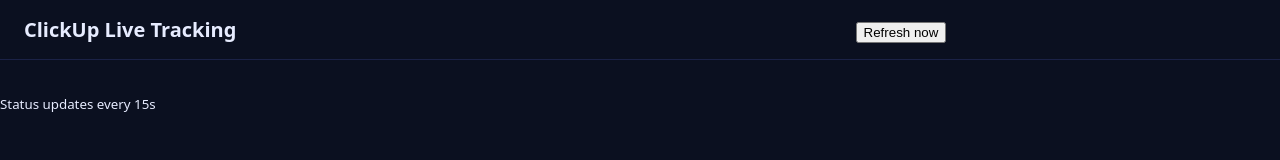
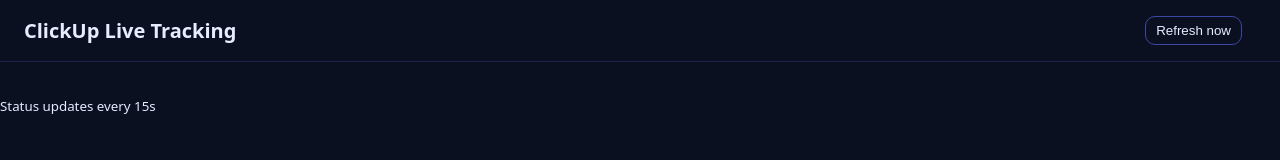
Before and after one commit to cphjim/ClickupLiveDashboard, a website: page public/index.html in a window 1280 px wide. Drawn offline with Linux system fonts and the light colour scheme.

Commit message:
Refactor header and button styles in CSS

```diff
--- a/public/styles.css
+++ b/public/styles.css
@@ -12,11 +12,17 @@
   margin: 0; background: var(--bg); color: var(--text);
   font-family: system-ui, -apple-system, Segoe UI, Roboto, Ubuntu, "Helvetica Neue", Arial;
 }
-header { display: flex; align-items: baseline; justify-content: space-between; padding: 16px 24px; border-bottom: 1px solid #1b2247; }
-header h1 { margin: 0; font-size: 20px; }
-#meta { color: var(--muted); font-size: 12px; }
+header {
+  display: flex; align-items: center; gap: 10px;
+  justify-content: flex-start; padding: 16px 24px; border-bottom: 1px solid #1b2247;
+}
+header h1 { margin: 0; font-size: 20px; margin-right: 12px; }
+#meta { color: var(--muted); font-size: 12px; margin-right: auto; }
 
-.board { display: grid; grid-template-columns: repeat(auto-fill, minmax(240px, 1fr)); gap: 12px; padding: 16px; }
+.board {
+  display: grid; grid-template-columns: repeat(auto-fill, minmax(240px, 1fr));
+  gap: 12px; padding: 16px;
+}
 .card { background: var(--card); border: 1px solid #1b2247; border-radius: 14px; padding: 14px; display: flex; gap: 12px; align-items: center; }
 .avatar { width: 40px; height: 40px; border-radius: 50%; background: #0e1330; display: grid; place-items: center; font-weight: 700; color: var(--muted); }
 .name { font-weight: 600; }
@@ -26,3 +32,10 @@
 .badge.idle { background: rgba(239, 87, 83, 0.12); color: var(--red); border: 1px solid rgba(239, 87, 83, 0.4); }
 .task { color: var(--amber); font-size: 12px; margin-top: 6px; white-space: nowrap; text-overflow: ellipsis; overflow: hidden; }
 .time { color: var(--muted); font-size: 12px; }
+
+button.refresh {
+  background: transparent; border: 1px solid #3b47a1; color: #e7ecff;
+  padding: 6px 10px; border-radius: 10px; cursor: pointer;
+}
+button.refresh:disabled { opacity: 0.5; cursor: not-allowed; }
+.quota { margin-left: 4px; color: var(--muted); }
```
